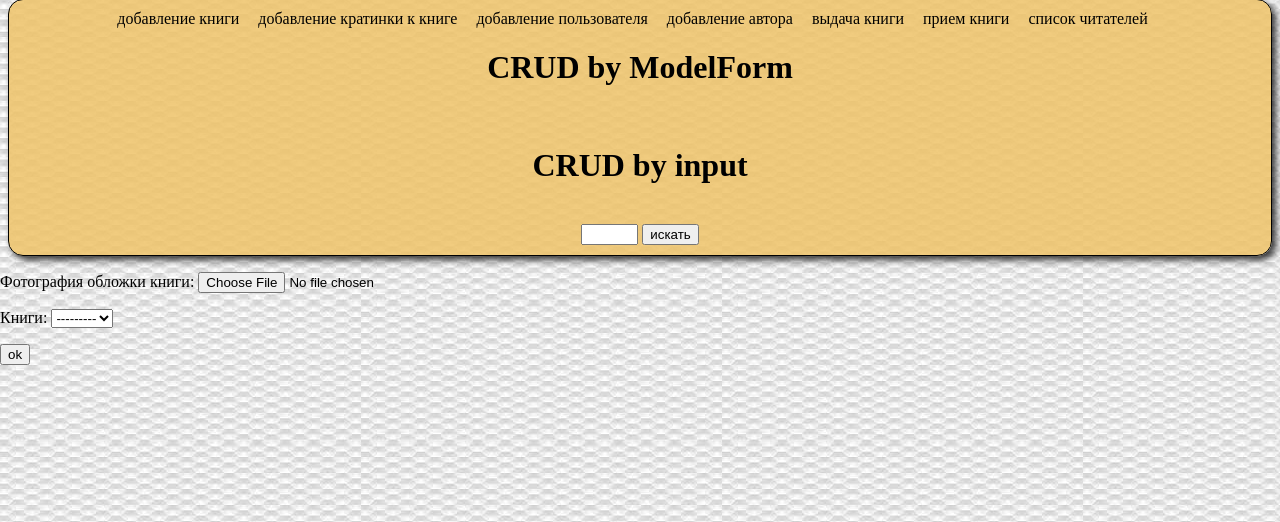
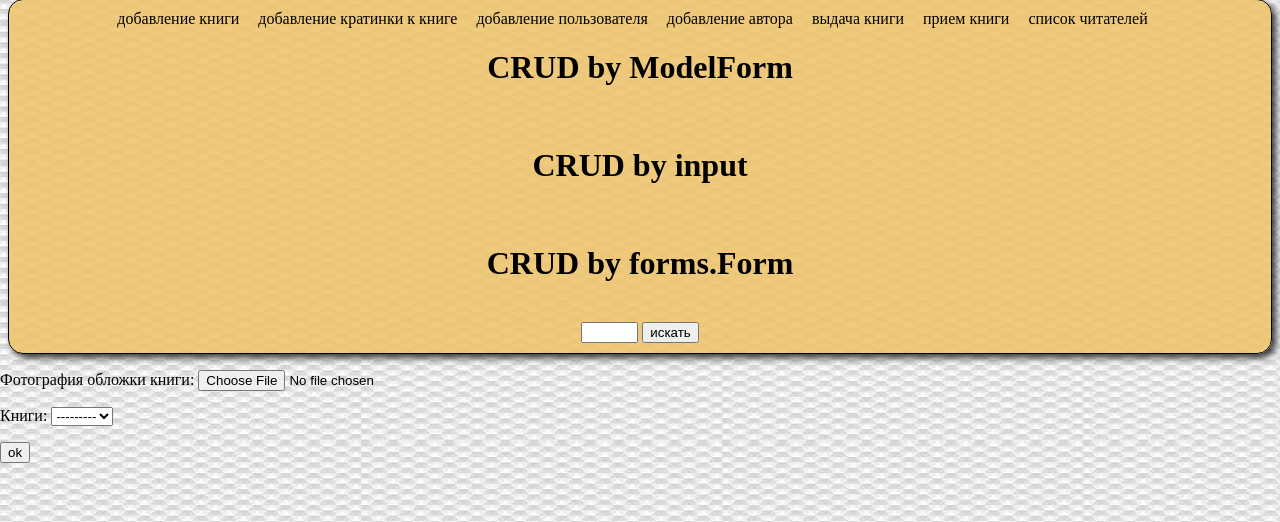
Before and after one commit to spilbergg/korney, a Django app: page /image_add/ in a window 1280 px wide. Shown: the part 119-641 px from the top of the page. Run offline with Django 4.2, Linux system fonts and the light colour scheme; data that the repository does not hold is empty.

Commit message:
crud with forms.Form and forms.ModelForm

```diff
--- a/main/admin.py
+++ b/main/admin.py
@@ -1,7 +1,7 @@
 from django.contrib import admin
 
 from .models import (Author, Book, Genre, ImageBook, NewPerson,
-                     PersonReader, Auto, AutoShop, CategorAuto)
+                     PersonReader, Auto, AutoShop, CategorAuto, PersonCourse, PersonDisciplines)
 
 admin.site.register(Book)
 admin.site.register(Genre)
@@ -12,3 +12,5 @@ admin.site.register(NewPerson)
 admin.site.register(Auto)
 admin.site.register(AutoShop)
 admin.site.register(CategorAuto)
+admin.site.register(PersonCourse)
+admin.site.register(PersonDisciplines)
--- a/main/forms.py
+++ b/main/forms.py
@@ -1,8 +1,9 @@
 from django import forms
+from django.core.validators import MaxValueValidator, MinValueValidator
 from django.forms import ModelForm
 
 from .customwidget import DateSelectorWidget
-from .models import Author, Book, Genre, ImageBook, NewPerson, PersonReader
+from .models import Author, Book, Genre, ImageBook, NewPerson, PersonReader, PersonCourse, PersonDisciplines
 
 
 class BookForm(forms.ModelForm):
@@ -50,7 +51,36 @@ class Author_form(forms.ModelForm):
         fields = '__all__'
 
 
-class NewPersonForm(ModelForm):
+"""
+crud ModelForm
+"""
+class NewPersonModelForm(ModelForm):
     class Meta:
         model = NewPerson
         fields = '__all__'
+        widgets = {
+            'disciplines': forms.CheckboxSelectMultiple()
+        }
+
+
+"""
+crud Form
+"""
+class NewPersonForm(forms.Form):
+    name = forms.CharField(max_length=127)
+    last_name = forms.CharField(max_length=127)
+    age = forms.IntegerField(validators=[MaxValueValidator(99), MinValueValidator(0)])
+    email = forms.EmailField(max_length=127)
+    disciplines = forms.ModelMultipleChoiceField(widget=forms.CheckboxSelectMultiple(),
+                                                 queryset=PersonDisciplines.objects.all())
+    course = forms.ModelChoiceField(widget=forms.Select(), queryset=PersonCourse.objects.all())
+
+    def save(self):
+        person = NewPerson.objects.create(name=self.cleaned_data['name'],
+                                     last_name=self.cleaned_data['last_name'],
+                                     age=self.cleaned_data['age'],
+                                     email=self.cleaned_data['email'],
+                                     course_id=self.cleaned_data['course'].id)
+        for i in self.cleaned_data['disciplines']:
+            person.disciplines.add(i)
+        return person
--- a/main/models.py
+++ b/main/models.py
@@ -78,16 +78,38 @@ class PersonReader(models.Model):
         return self.first_name
 
 
+"""
+crud
+"""
 class NewPerson(models.Model):
     name = models.CharField(max_length=127, verbose_name='Name')
     last_name = models.CharField(max_length=127, verbose_name='Last name')
     age = models.PositiveIntegerField(validators=[MaxValueValidator(99)])
     email = models.EmailField(max_length=127, verbose_name='Email')
+    disciplines = models.ManyToManyField('PersonDisciplines', verbose_name='дисциплина')
+    course = models.ForeignKey('PersonCourse', on_delete=models.CASCADE, verbose_name='курс')
 
     def __str__(self):
         return f'{self.name} {self.last_name}'
 
 
+class PersonCourse(models.Model):
+    name = models.CharField(max_length=127, verbose_name='На каком курсе учится')
+
+    def __str__(self):
+        return self.name
+
+
+class PersonDisciplines(models.Model):
+    name = models.CharField(max_length=127, verbose_name='Название дисциплины')
+
+    def __str__(self):
+        return self.name
+
+
+"""
+crud
+"""
 class Auto(models.Model):
     model = models.CharField(max_length=127, verbose_name='marka')
     description = models.TextField(max_length=512, verbose_name='opisanie')
--- a/main/templates/crud/detail_person.html
+++ b/main/templates/crud_modelform/detail_person.html
@@ -9,5 +9,9 @@
     <h3>Last Name: {{ data.last_name }}</h3>
     <h3>Age: {{ data.age }}</h3>
     <h3>Email: {{ data.email }}</h3>
+    <h3>course: {{data.course}}</h3>
+    {% for i in data.disciplines.all %}
+    <h3>disciplina: {{i}}</h3>
+    {% endfor %}
 </body>
 </html>
--- a/main/templates/main_page.html
+++ b/main/templates/main_page.html
@@ -35,6 +35,7 @@
     <li><a href="{% url 'lib:readers_page'%}">список читателей</a></li>
     <li><a href="{% url 'lib:get_person' %}"><h1>CRUD by ModelForm</h1></a></li>
     <li><a href="{% url 'lib:get_car' %}"><h1>CRUD by input</h1></a></li>
+    <li><a href="{% url 'lib:get_person_form' %}"><h1>CRUD by forms.Form</h1></a></li>
 
 {#    <li><a href="">поиск книги</a></li>#}
 
```
Also changed, not shown: main/templates/crud/create.html (+11 -6 lines), main/templates/crud/update.html (+16 -6 lines), main/templates/crud_form/create.html (deleted, +0 -19 lines), main/templates/crud_form/update.html (deleted, +0 -24 lines), main/templates/crud_modelform/create.html (added, +14 -0 lines), main/templates/crud_modelform/update.html (added, +14 -0 lines), main/templates/crud/detail_view.html (renamed from main/templates/crud_form/detail_view.html), main/templates/crud/view.html (renamed from main/templates/crud_form/view.html), main/templates/crud_modelform/delete.html (renamed from main/templates/crud/delete.html), main/templates/crud_modelform/read.html (renamed from main/templates/crud/read.html).
